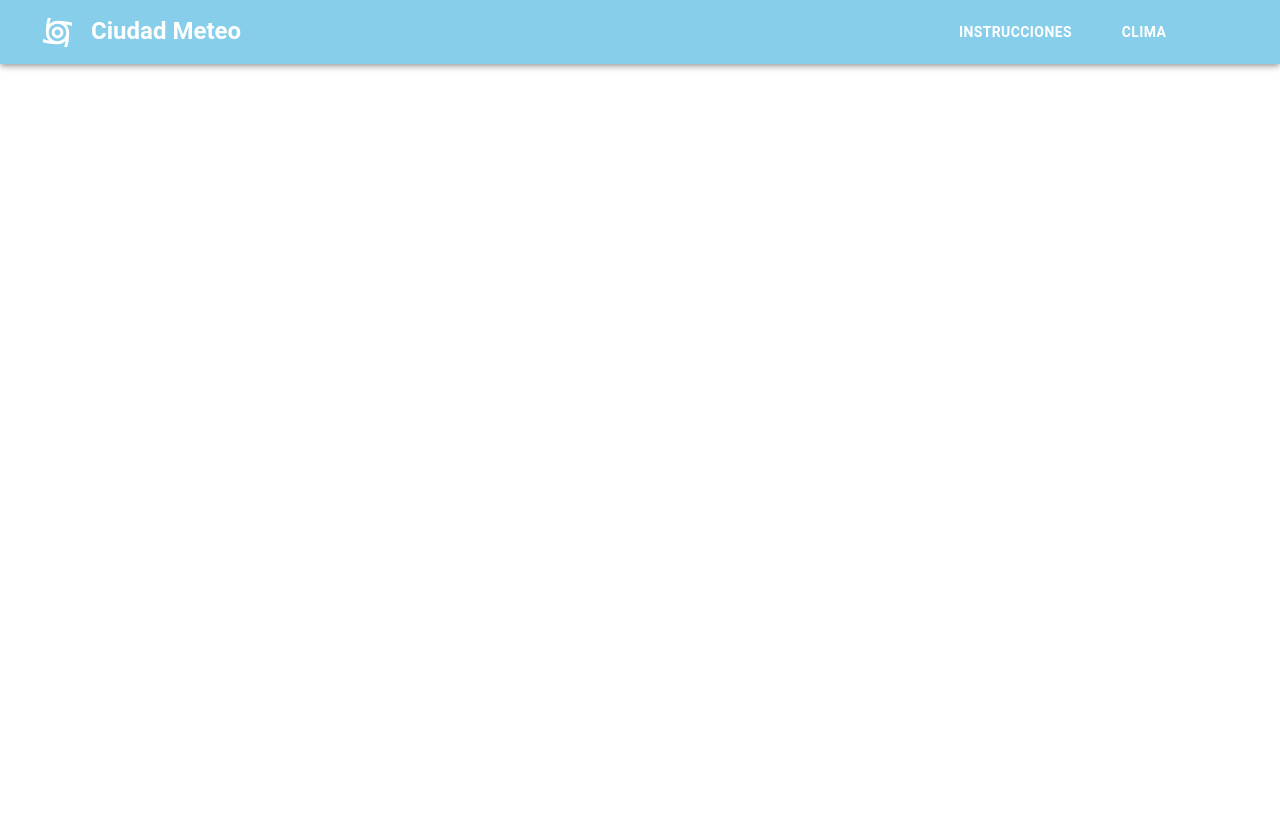
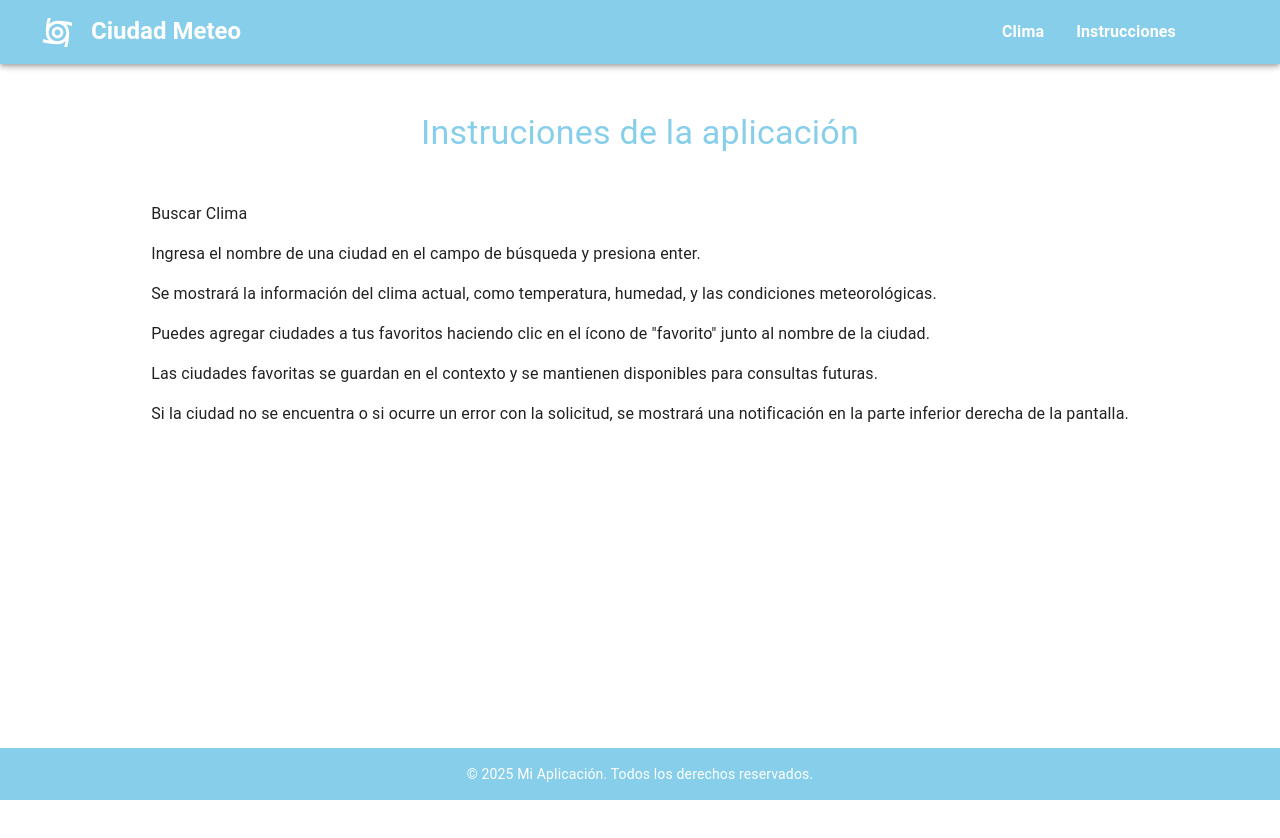
Before and after one commit to Helenagg/weather-forecast, a React (Vite) app: page /instructions in a window 1280 px wide. Shown: the top 838 px of the page. Before the commit the page ends 800 px from the top, so only its background shows below. Built offline with nearby package versions, Linux system fonts and the light colour scheme.

Commit message:
footer and readme completed

```diff
--- a/src/App.jsx
+++ b/src/App.jsx
@@ -6,6 +6,8 @@ import useCustomTheme from './resources/useCustomTheme';
 import NavBar from './components/NavBar';
 import Notification from './components/Notification';
 import { FavoritesProvider } from './context/FavoritesContext';
+import Footer from './components/Footer';
+import Instructions from './components/Instructions';
 
 function App() {
   return (
@@ -15,8 +17,10 @@ function App() {
           <NavBar />
           <Routes>
             <Route path='/' element={<Home />} />
+            <Route path='/instructions' element={<Instructions />} />
           </Routes>
           <Notification />
+          <Footer />
         </FavoritesProvider>
       </ThemeProvider>
     </>
--- /dev/null
+++ b/src/components/Footer.jsx
@@ -0,0 +1,29 @@
+import { Box, Typography } from '@mui/material'
+import React from 'react'
+import { Link } from 'react-router-dom'
+
+const Footer = () => {
+  return (
+    <Box
+      component="footer"
+      sx={{
+        position: 'fixed',
+        bottom: 0,
+        left: 0,
+        right: 0,
+        backgroundColor: 'primary.main',
+        color: 'white',
+        textAlign: 'center',
+        py: 2,
+        width: '100%',
+      }}
+    >
+      <Typography variant="body2">
+        © {new Date().getFullYear()} Mi Aplicación. Todos los derechos reservados.
+      </Typography>
+
+    </Box>
+  )
+}
+
+export default Footer
--- /dev/null
+++ b/src/components/Instructions.jsx
@@ -0,0 +1,43 @@
+import { Box, Typography } from '@mui/material';
+
+const Instructions = () => {
+  return (
+    <>
+      <Box
+        display='flex'
+        marginTop={10}
+        gap={2}
+        minHeight='100vh'
+        flexDirection='column'>
+        <Typography variant='h4' sx={{ color: 'primary.main', mb: 4 }}>
+          Instruciones de la aplicación
+        </Typography>
+        <Typography variant='body' sx={{ textAlign: 'left' }}>
+          Buscar Clima
+        </Typography>
+        <Typography variant='body' sx={{ textAlign: 'left' }}>
+          Ingresa el nombre de una ciudad en el campo de búsqueda y presiona
+          enter.
+        </Typography>
+        <Typography variant='body' sx={{ textAlign: 'left' }}>
+          Se mostrará la información del clima actual, como temperatura,
+          humedad, y las condiciones meteorológicas.
+        </Typography>
+        <Typography variant='body' sx={{ textAlign: 'left' }}>
+          Puedes agregar ciudades a tus favoritos haciendo clic en el ícono de
+          "favorito" junto al nombre de la ciudad.
+        </Typography>
+        <Typography variant='body' sx={{ textAlign: 'left' }}>
+          Las ciudades favoritas se guardan en el contexto y se mantienen
+          disponibles para consultas futuras.
+        </Typography>
+        <Typography variant='body' sx={{ textAlign: 'left' }}>
+          Si la ciudad no se encuentra o si ocurre un error con la solicitud, se
+          mostrará una notificación en la parte inferior derecha de la pantalla.
+        </Typography>
+      </Box>
+    </>
+  );
+};
+
+export default Instructions;
--- a/src/components/NavBar.jsx
+++ b/src/components/NavBar.jsx
@@ -2,13 +2,22 @@ import CycloneIcon from '@mui/icons-material/Cyclone';
 import {
   AppBar,
   Box,
-  Button,
   CssBaseline,
   Toolbar,
   Typography,
 } from '@mui/material';
+import { Link } from 'react-router-dom';
 
-const navItems = ['Instrucciones', 'Clima'];
+const navItems = [
+  {
+    title: 'Clima',
+    path: '/'
+  },
+  {
+    title: 'Instrucciones',
+    path: '/instructions'
+  }
+   ];
 
 const NavBar = () => {
   return (
@@ -26,9 +35,9 @@ const NavBar = () => {
           </Typography>
           <Box sx={{ px: 10, display: 'flex', gap: 4 }}>
             {navItems.map((item) => (
-              <Button key={item} sx={{ color: '#fff', fontWeight: 'bold', }}>
-                {item}
-              </Button>
+              <Link key={item.title} to={item.path} style={{ color: '#fff', fontWeight: 'bold', }}>
+                {item.title}
+              </Link>
             ))}
           </Box>
         </Toolbar>
--- a/src/pages/Home.jsx
+++ b/src/pages/Home.jsx
@@ -1,4 +1,10 @@
-import { Box, Button, InputAdornment, TextField } from '@mui/material';
+import {
+  Box,
+  Button,
+  Container,
+  InputAdornment,
+  TextField,
+} from '@mui/material';
 import { useEffect, useState } from 'react';
 import SearchIcon from '@mui/icons-material/Search';
 import { useDispatch, useSelector } from 'react-redux';
@@ -31,7 +37,7 @@ const Home = () => {
   const toggleUnit = () => {
     const newUnit = unit === 'metric' ? 'imperial' : 'metric';
     setUnit(unit === 'metric' ? 'imperial' : 'metric');
-    dispatch(getWeatherByCity(city, newUnit, apiKey));
+    dispatch(getWeatherByCity(city, newUnit));
   };
 
   const handleAddFavorite = () => {
@@ -47,7 +53,8 @@ const Home = () => {
         justifyContent='center'
         alignItems='center'
         marginTop={4}
-        gap={2}>
+        gap={2}
+        >
         <TextField
           label={weatherText.CITY_SEARCH}
           variant='outlined'
@@ -75,6 +82,7 @@ const Home = () => {
           {buttonText.SEARCH}
         </Button>
       </Box>
+
       <Box sx={{ display: 'flex' }}>
         {data && (
           <>
```
Also changed, not shown: 1 other file (tests, documents, lock files or other folders).
